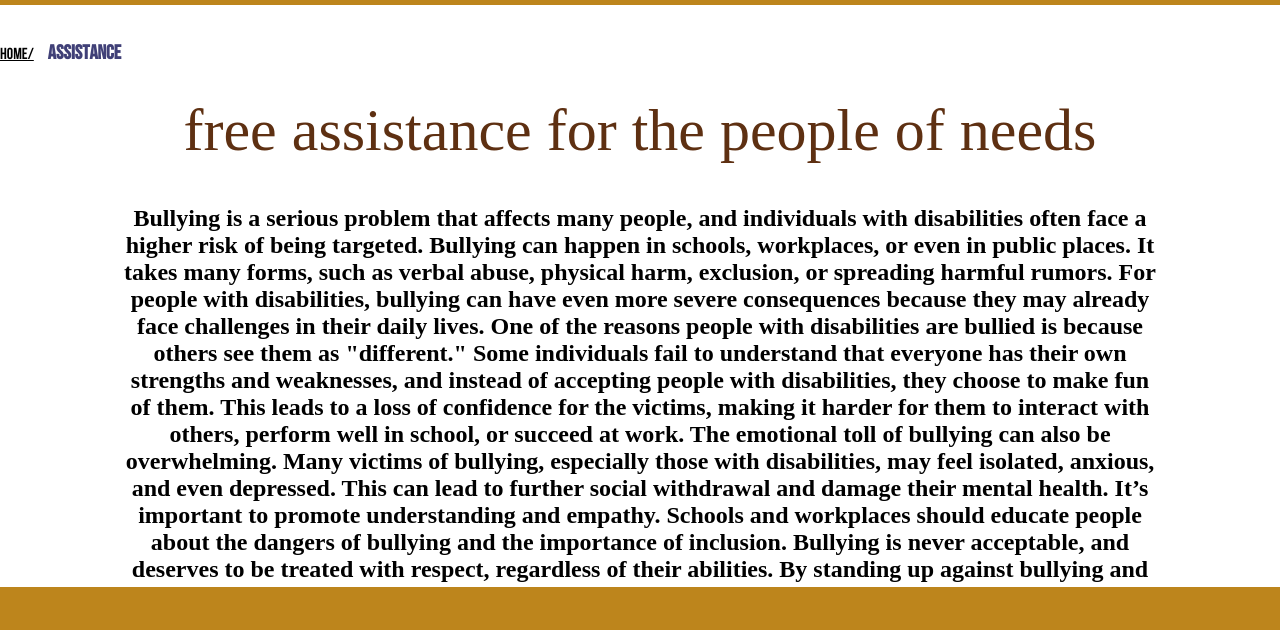
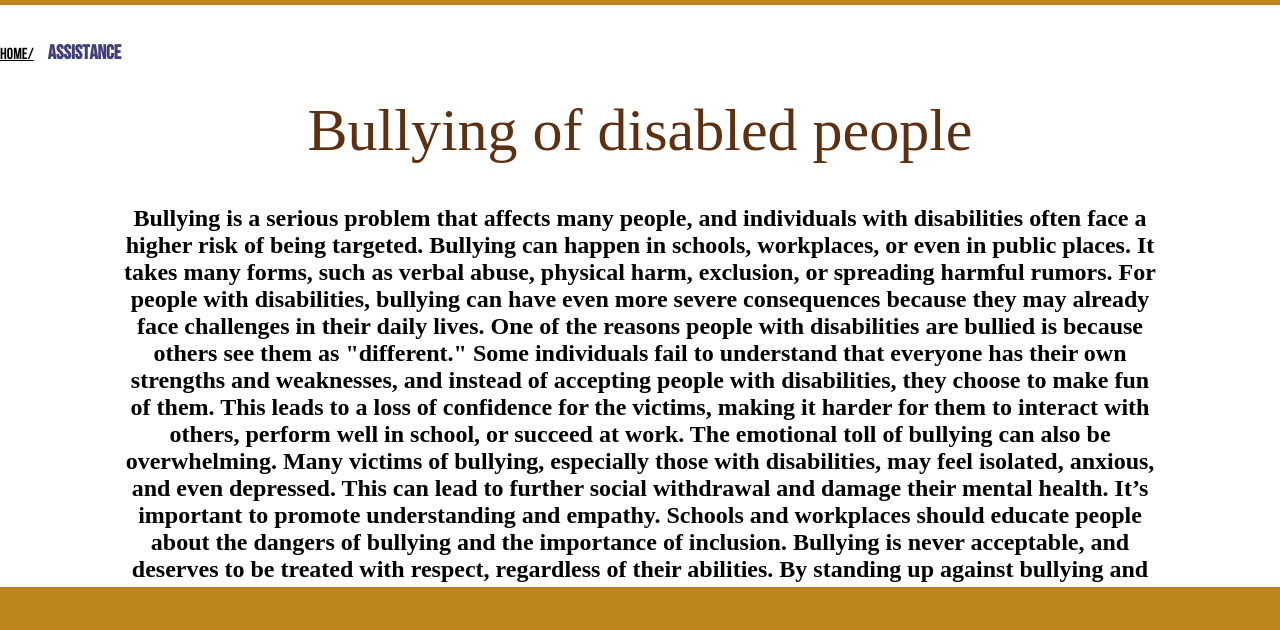
Before and after one commit to kkiravi/velikhan.bullying, a plain HTML site: page index.html in a window 1280 px wide. Shown: the part 143-773 px from the top of the page. Drawn offline with Linux system fonts and the light colour scheme; a script that the page names is missing; a web font is replaced by a local one.

Commit message:
Update index.html

```diff
--- a/index.html
+++ b/index.html
@@ -40,7 +40,7 @@
                 </li>
             </ol>
             <section class="paragraph">
-                <header class="top">free assistance for the people of needs</header>
+                <header class="top">Bullying of disabled people</header>
                     <div class="centre">
                 <h2 class="maintop">Bullying is a serious problem that affects many people, and individuals with disabilities often face a higher risk of being targeted. Bullying can happen in schools, workplaces, or even in public places. It takes many forms, such as verbal abuse, physical harm, exclusion, or spreading harmful rumors. For people with disabilities, bullying can have even more severe consequences because they may already face challenges in their daily lives.
 One of the reasons people with disabilities are bullied is because others see them as "different." Some individuals fail to understand that everyone has their own strengths and weaknesses, and instead of accepting people with disabilities, they choose to make fun of them. This leads to a loss of confidence for the victims, making it harder for them to interact with others, perform well in school, or succeed at work.
```
